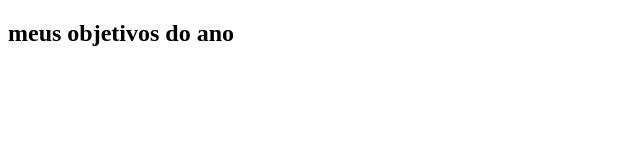
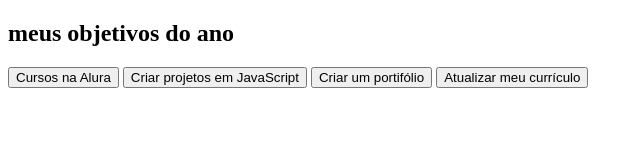
Before and after one commit to murilogabriel7/metas, a plain HTML site: page index.html in a window 1280 px wide. Shown: the whole page, without its empty margins (0-643 px from the left). Drawn offline with Linux system fonts and the light colour scheme.

Commit message:
dive e botoes

```diff
--- a/index.html
+++ b/index.html
@@ -9,5 +9,11 @@
 <body>
     <section class="conteudo-principal"></section>
     <h2 class="titulo-principal">meus objetivos do ano</h2>
+    <div class="botoes">
+        <button class="botao">Cursos na Alura</button>
+        <button class="botao">Criar projetos em JavaScript</button>
+        <button class="botao">Criar um portifólio</button>
+        <button class="botao">Atualizar meu currículo</button>
+    </div>
 </body>
 </html>
```
